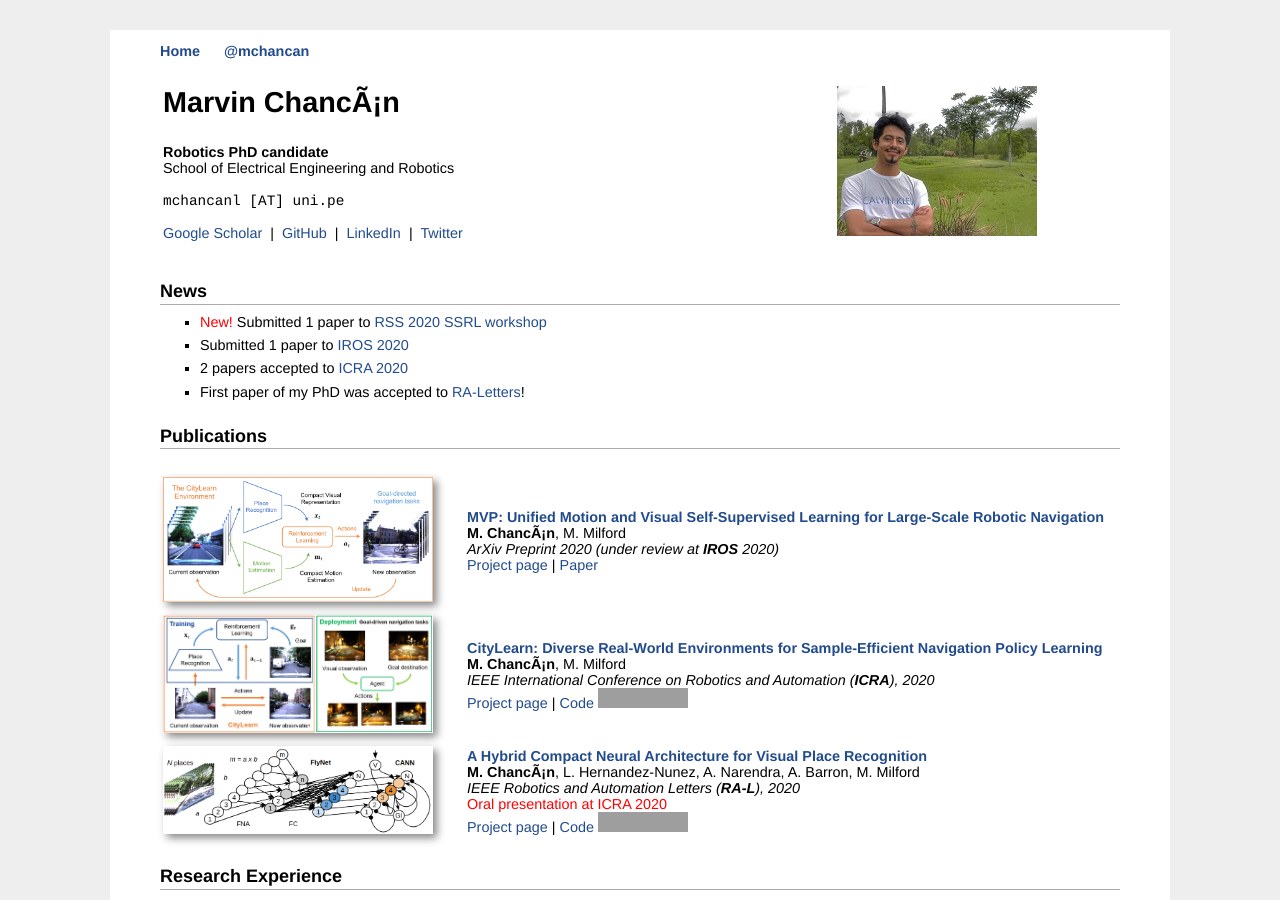
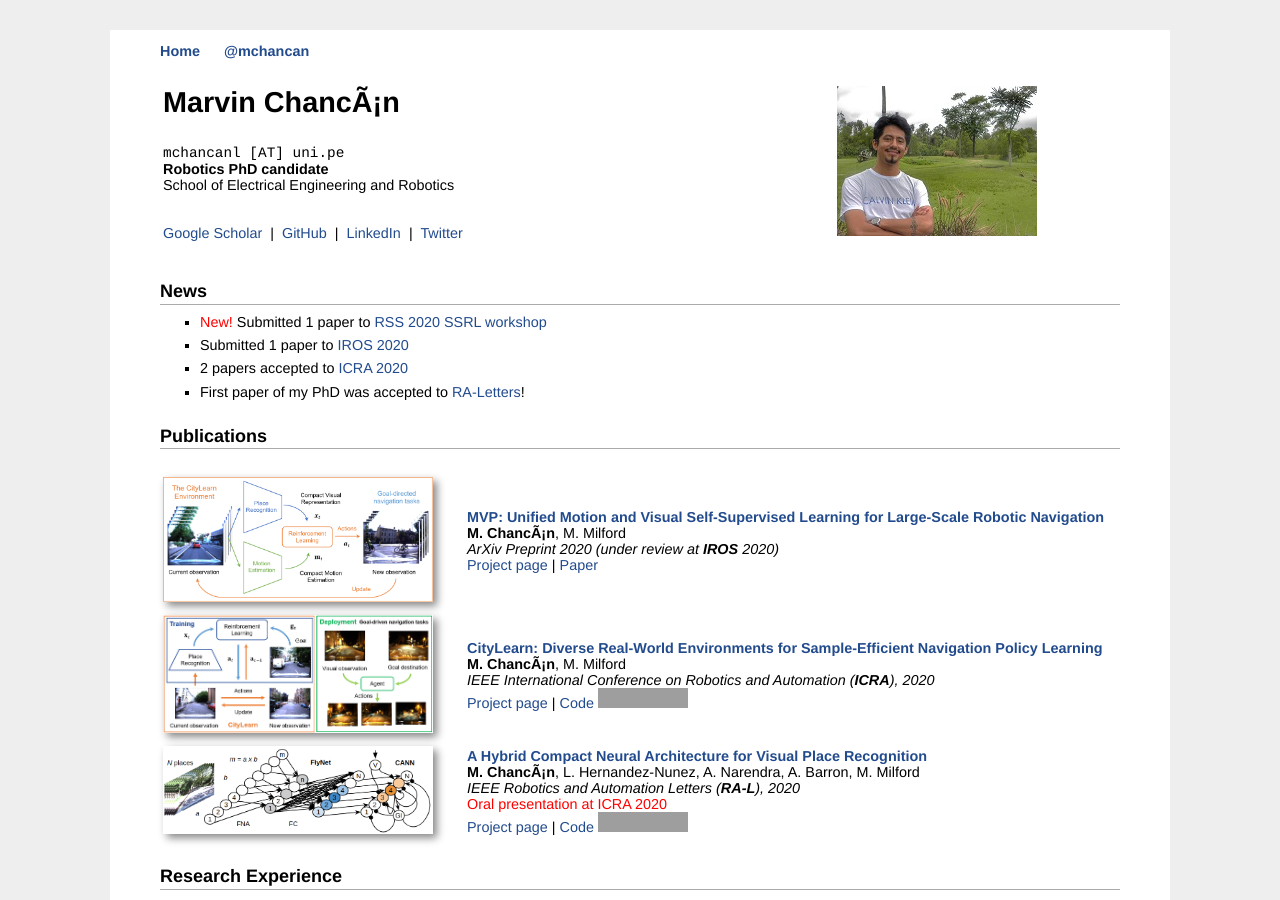
Before and after one commit to mchancan/mchancan.github.io, a Jekyll site: the page built from index.html, in a window 1280 px wide and 900 px high. Built offline with Jekyll 4.4.1, drawn with Linux system fonts in a browser that asks for light colours; comment, search, counter and statistics services are not loaded; grey boxes are pictures that could not be loaded.

Commit message:
Update index.html

```diff
--- a/index.html
+++ b/index.html
@@ -10,11 +10,10 @@ title: Marvin's Homepage
 				<div id="toptitle">
 					<h1><b>Marvin Chancán</b></h1>
 				</div>
-
+				<font face="courier">mchancanl [AT] uni.pe </font></a>
+				</br>
 				<b>Robotics PhD candidate</b></br>
 				School of Electrical Engineering and Robotics </br>
-				</br>
-				<font face="courier">mchancanl [AT] uni.pe </font></a>
 				</br>
 				</br>
 				<p align="left">
```
